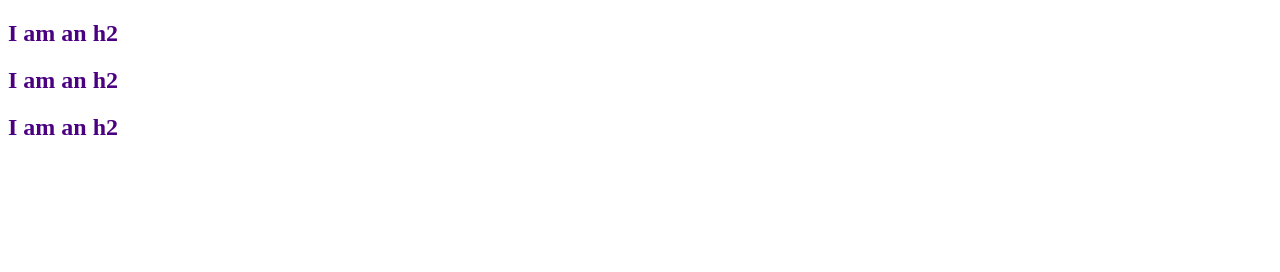
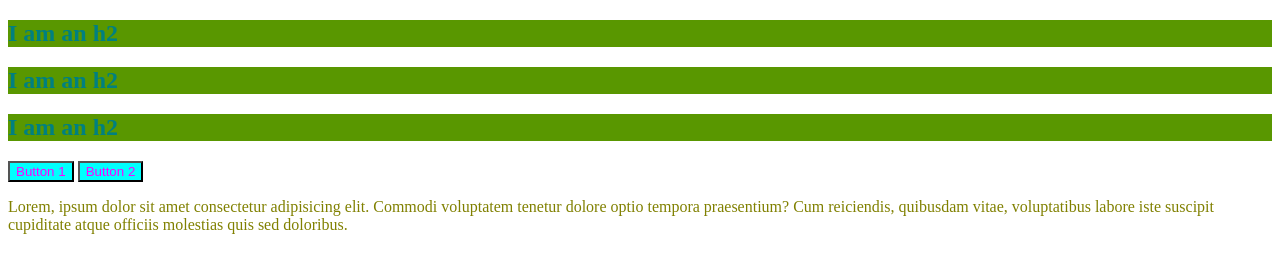
Before and after one commit to alperenkra/Web-Development-Bootcamp-, a plain HTML site: page CSS/index.html in a window 1280 px wide. Drawn offline with Linux system fonts and the light colour scheme.

Commit message:
colors and background colors in css

```diff
--- a/CSS/app.css
+++ b/CSS/app.css
@@ -1,4 +1,14 @@
 h2 {
-    color: indigo;
+    color: teal;
+    background-color: rgb(89, 151, 0);
 
 }
+
+button {
+    color: magenta;
+    background-color: cyan;
+}
+
+p {
+    color: olive;
+}
--- a/CSS/index.html
+++ b/CSS/index.html
@@ -24,6 +24,12 @@
     <H2>I am an h2</H2>
     <H2>I am an h2</H2>
     <H2>I am an h2</H2>
+    <button>Button 1</button>
+    <button>Button 2</button>
+    <p>Lorem, ipsum dolor sit amet consectetur adipisicing elit. Commodi voluptatem tenetur dolore optio tempora
+        praesentium? Cum reiciendis, quibusdam vitae, voluptatibus labore iste suscipit cupiditate atque officiis
+        molestias quis sed doloribus.
+    </p>
 </body>
 
 </html>
```
